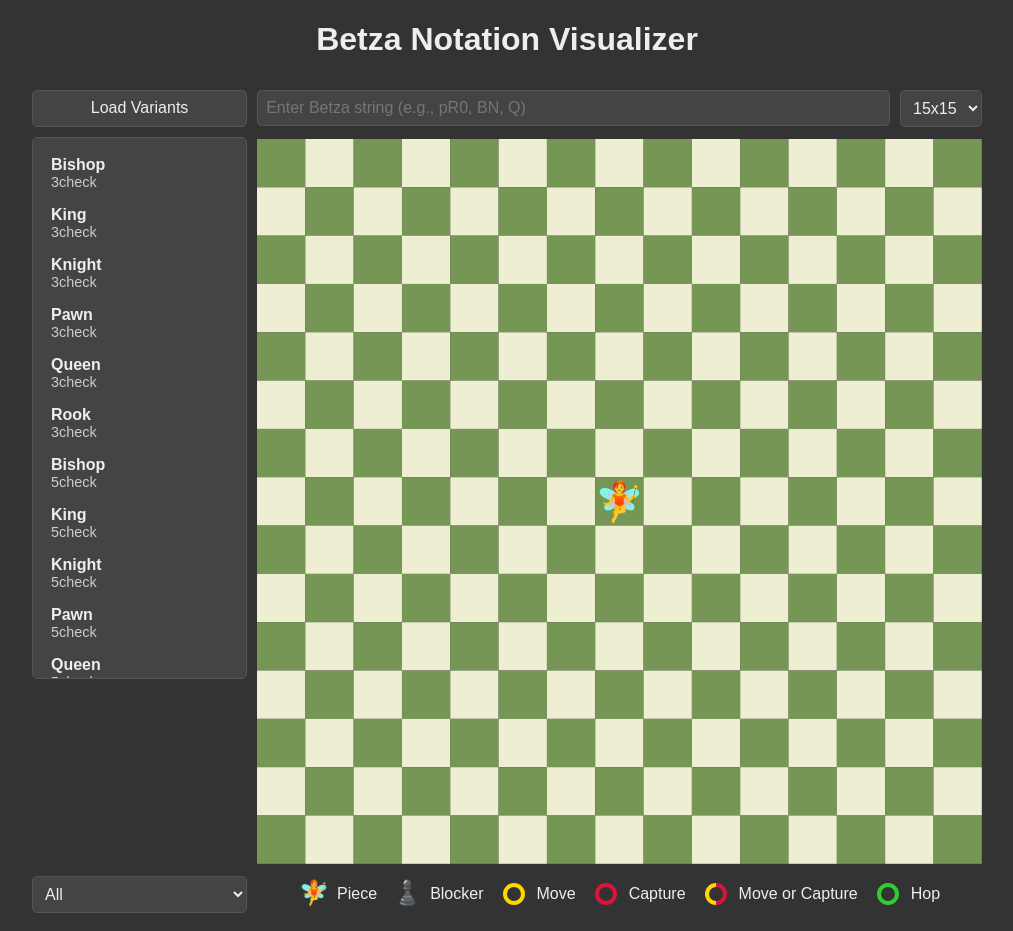
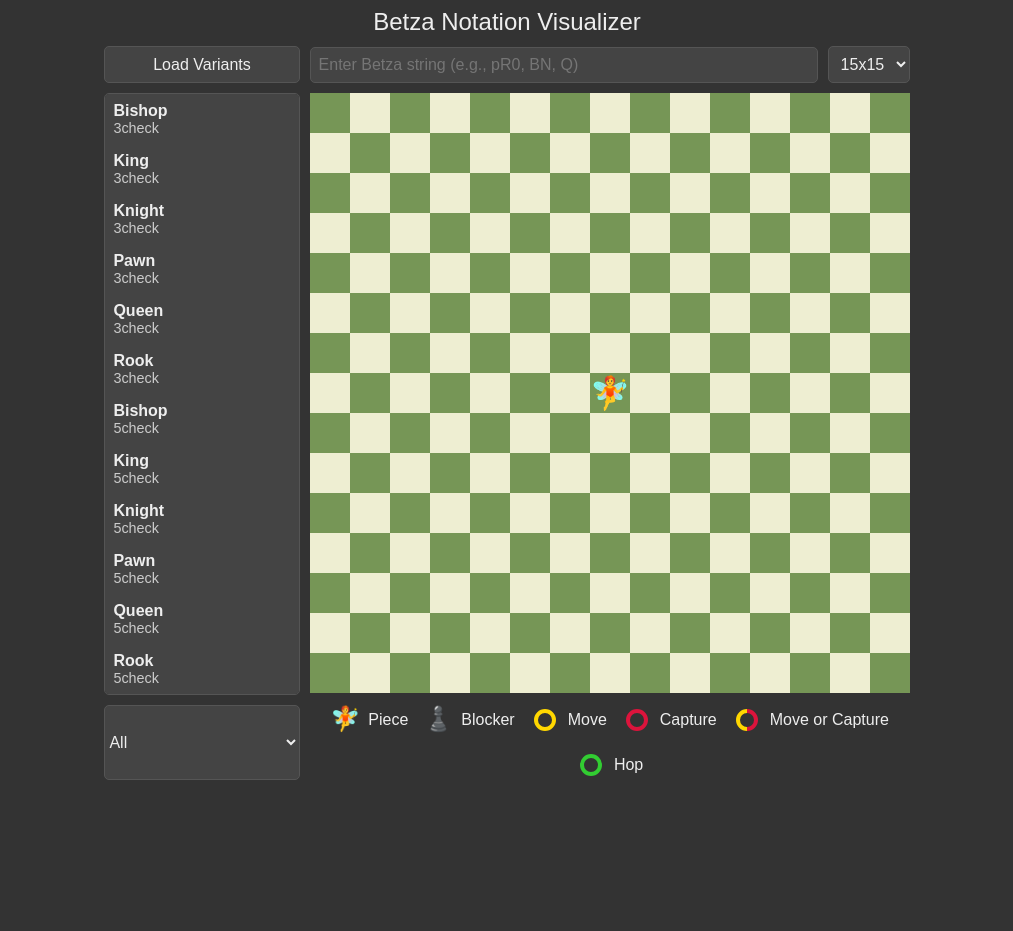
Before and after one commit to gbtami/betza-visualizer, a website with bundled scripts: page index.html in a window 1280 px wide. Shown: the whole page, without its empty margins (133-1146 px from the left). After the commit the page ends 800 px from the top, so only its background shows below. Built offline with nearby package versions, Linux system fonts and the light colour scheme.

Commit message:
Minor styling fixes

```diff
--- a/index.html
+++ b/index.html
@@ -7,8 +7,8 @@
     <link rel="stylesheet" href="/style.css">
 </head>
 <body>
-    <h1>Betza Notation Visualizer</h1>
     <div id="grid-container">
+        <div class="title">Betza Notation Visualizer</div>
         <div class="load-variants-container">
             <button id="loadVariantsBtn">Load Variants</button>
             <input type="file" id="variantsFileInput" style="display: none;" accept=".ini">
--- a/style.css
+++ b/style.css
@@ -1,22 +1,25 @@
 body {
+    --board-size: calc(min(75vh, 75vw));
     font-family: sans-serif;
     background-color: #333;
     color: #eee;
 }
 
-h1 {
-    text-align: center;
+.title {
+    font-size: 24px;
+    grid-area: title;
+    justify-self: center;
 }
 
 #grid-container {
     display: grid;
-    grid-template-columns: auto 1fr;
-    grid-template-rows: auto 1fr auto;
+    grid-template-columns: auto var(--board-size);
+    grid-template-rows: auto 1fr;
     gap: 10px;
-    padding: 10px;
-    max-width: 950px;
+    max-width: fit-content;
     margin: 0 auto;
     grid-template-areas:
+        "title title"
         "load-variants board-controls"
         "catalog board"
         "variant-select legend";
@@ -40,19 +43,18 @@ h1 {
     overflow-y: auto;
     border: 1px solid #555;
     border-radius: 5px;
-    padding: 10px;
     background-color: #444;
-    height: 520px;
+    height: var(--board-size);
 }
 
 #board-container {
     grid-area: board;
+    height: var(--board-size);
 }
 
 #variant-select {
     grid-area: variant-select;
     width: 100%;
-    padding: 8px;
     font-size: 16px;
     border-radius: 5px;
     border: 1px solid #555;
```
